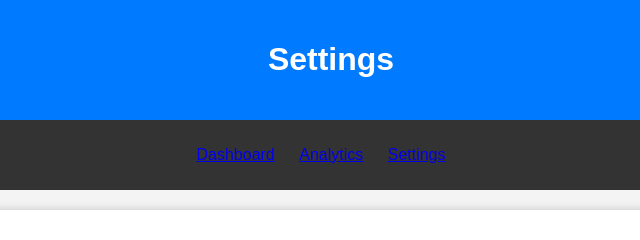
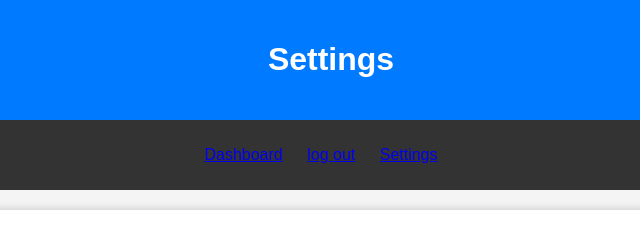
Before and after one commit to blazebrown87221/test-with-login-stuff-with-chatgpt, a plain HTML site: page Settings.html in a window 1280 px wide. Shown: the top 240 px of the page, 309-949 px from the left. Drawn offline with Linux system fonts and the light colour scheme.

Commit message:
Update Settings.html
Log out

```diff
--- a/Settings.html
+++ b/Settings.html
@@ -96,7 +96,7 @@
     <nav>
         <ul>
             <li><a href="DaSHbOrd.html?loggedin=true">Dashboard</a></li>
-            <li><a href="#">Analytics</a></li>
+            <li><a href="index.html">log out</a></li>
             <li><a href="settings.html">Settings</a></li>
         </ul>
     </nav>
```
